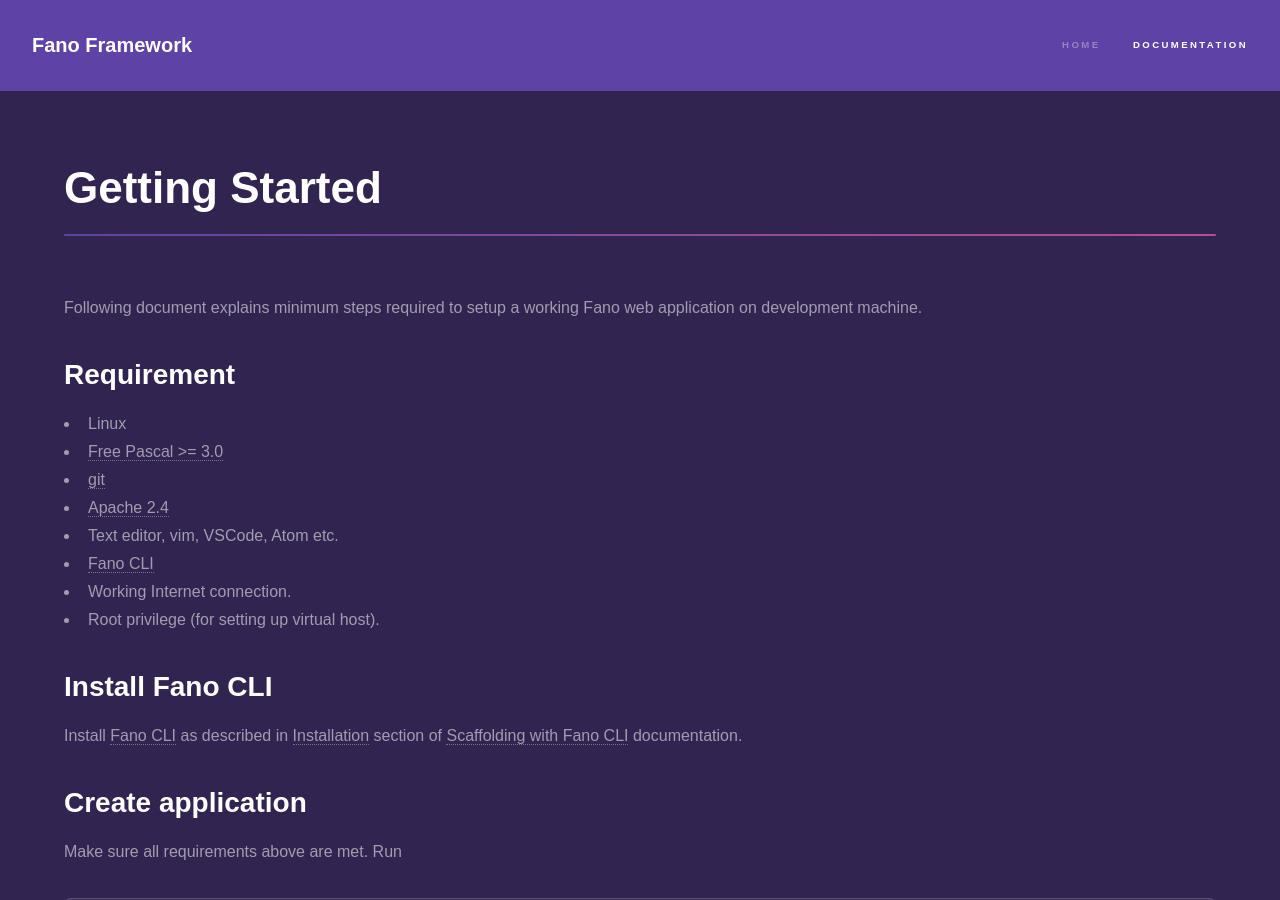
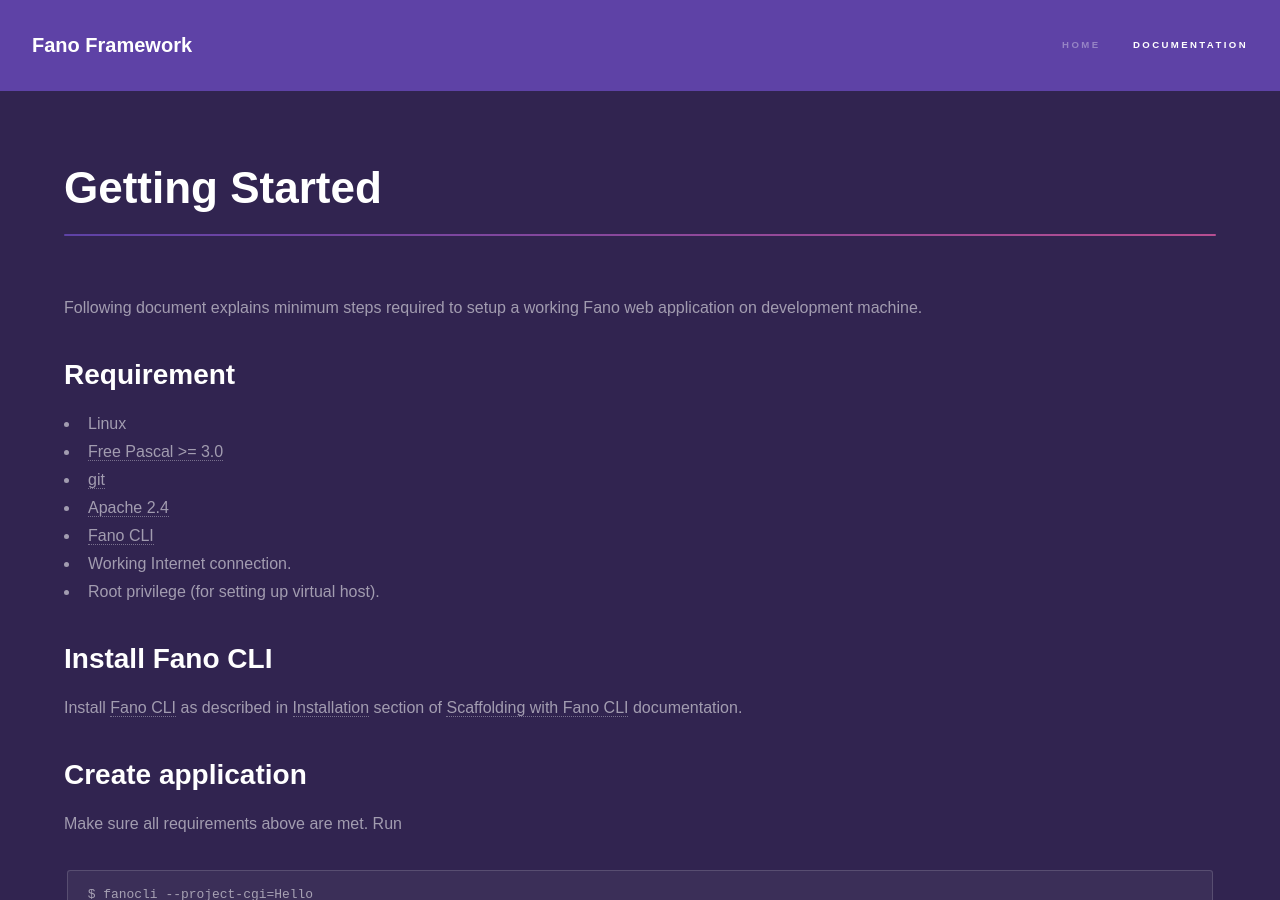
Before and after one commit to fanoframework/fanoframework.github.io, a Jekyll site: the page built from getting-started/index.md, in a window 1280 px wide and 900 px high. Built offline with Jekyll 4.4.1, drawn with Linux system fonts in a browser that asks for light colours; our own code applies the rules of GitHub Pages for plain Markdown files.

Commit message:
Remove unneeded content

```diff
--- a/getting-started/index.md
+++ b/getting-started/index.md
@@ -13,7 +13,6 @@
 - [Free Pascal >= 3.0](https://www.freepascal.org)
 - [git](https://git-scm.com/)
 - [Apache 2.4](https://httpd.apache.org/)
-- Text editor, vim, VSCode, Atom etc.
 - [Fano CLI](https://github.com/fanoframework/fano-cli)
 - Working Internet connection.
 - Root privilege (for setting up virtual host).
```
